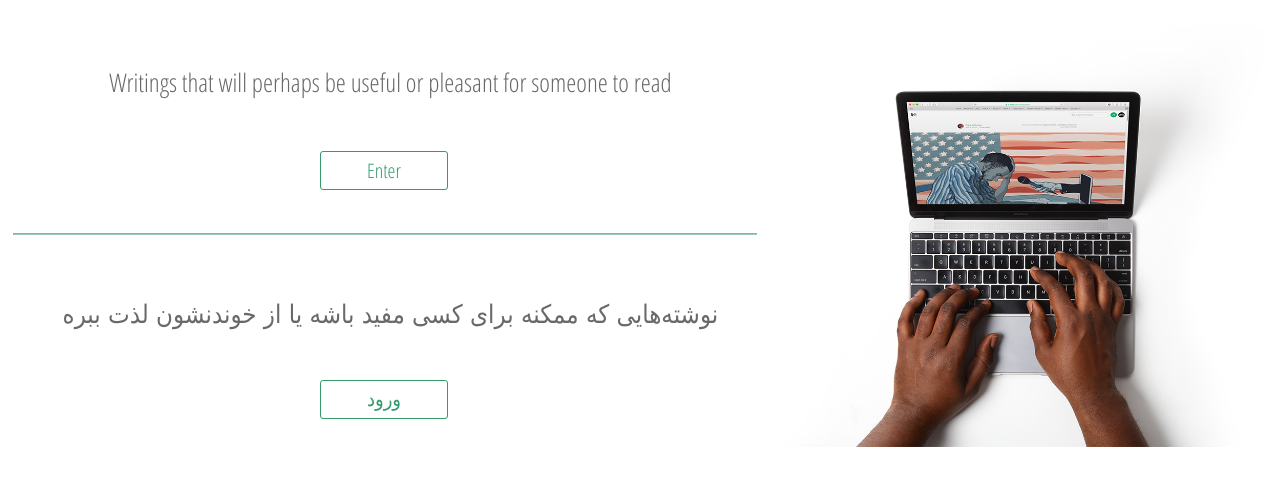
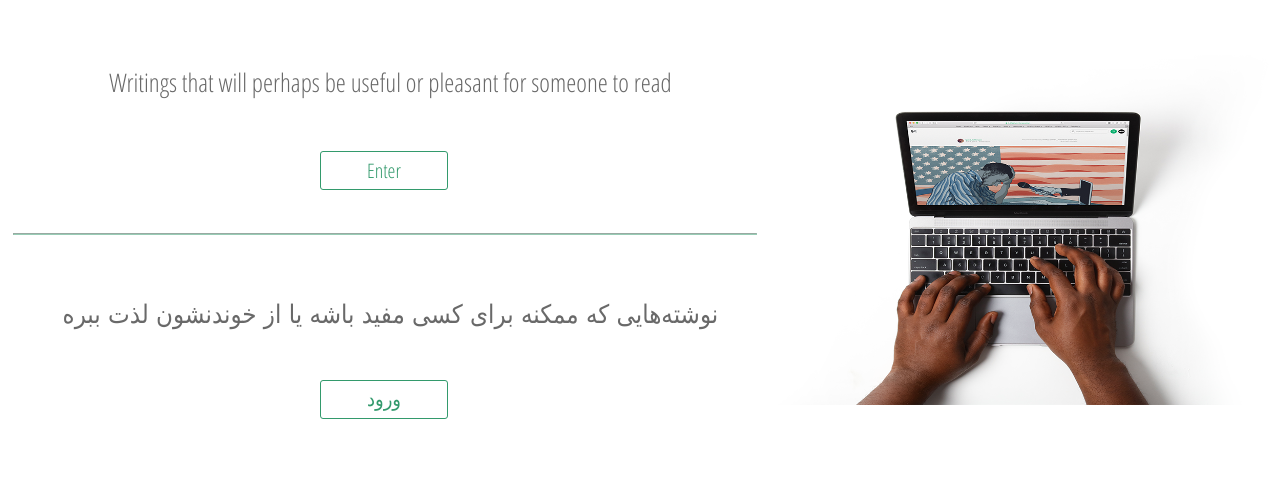
Before and after one commit to mohsen-karami/oldsite, a plain HTML site: page index.html in a window 1280 px wide. Shown: the part 685-1170 px from the top of the page. Drawn offline with Linux system fonts and the light colour scheme; a small style sheet from the web is missing.

Commit message:
Update main.css

```diff
--- a/main.css
+++ b/main.css
@@ -12,7 +12,8 @@ body {
 
 .laptop {
     width: 40%;
-    margin-top: 5.26%;
+    height: 350px;
+    margin-top: 100px;
     float: right;
 }
 
```
